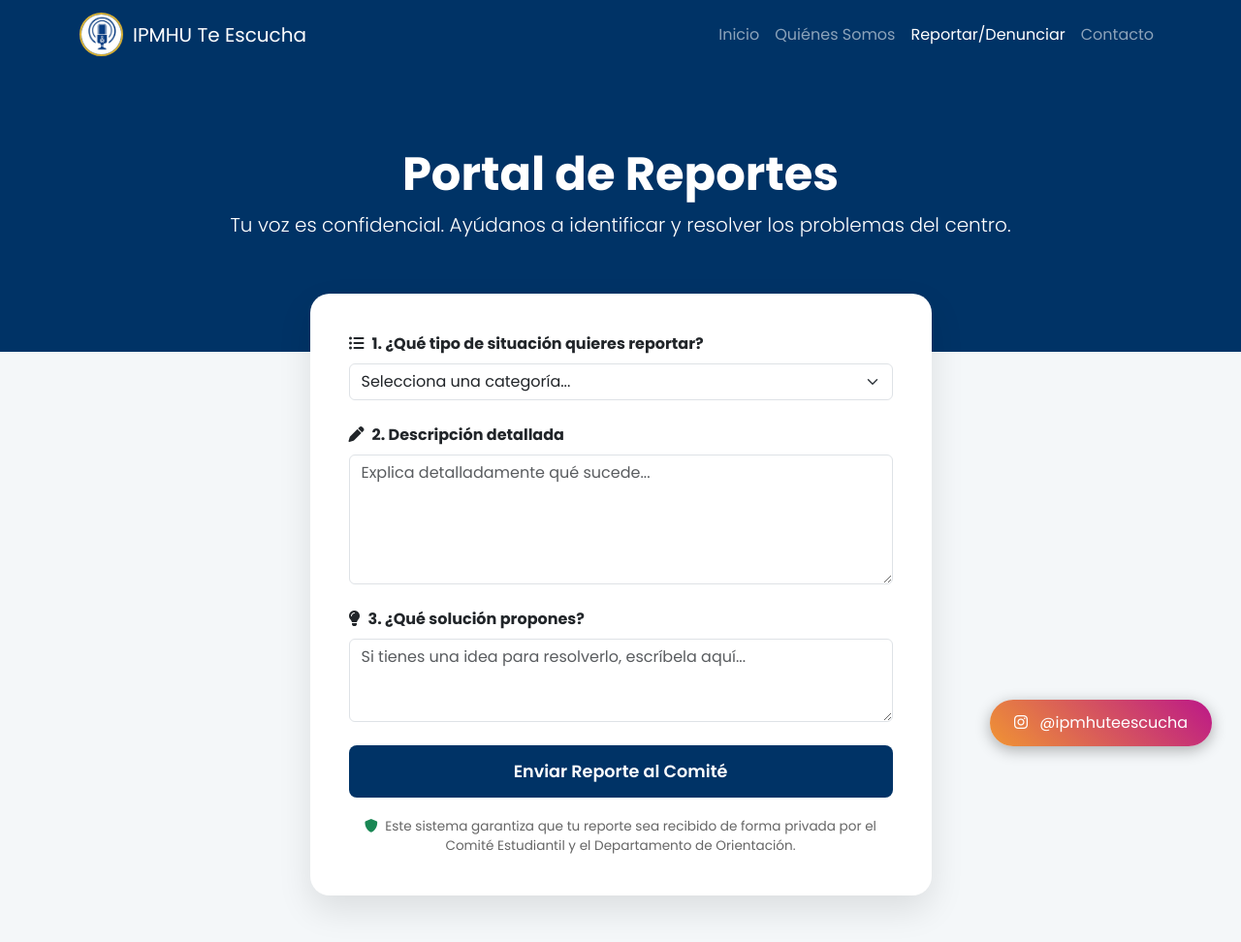
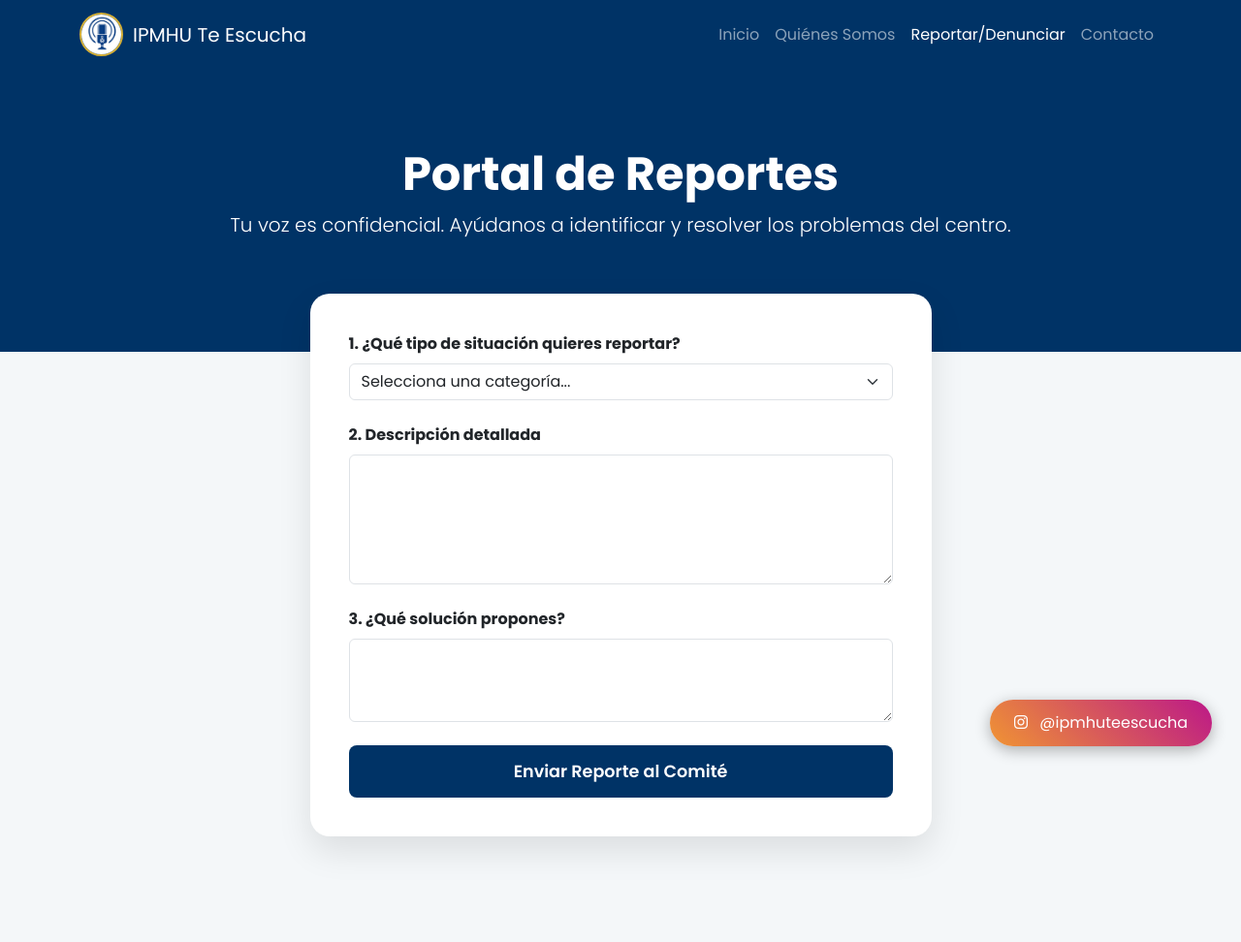
Before and after one commit to ipmhu/ipmhuteescucha, a plain HTML site: page reportar.html in a window 1280 px wide. Shown: the whole page at 97% size. After the commit the page ends 911 px from the top, so only its background shows below. Drawn offline with nearby package versions, Linux system fonts and the light colour scheme.

Commit message:
Update reportar.html

```diff
--- a/reportar.html
+++ b/reportar.html
@@ -99,39 +99,30 @@
                     <script type="text/javascript">var submitted=false;</script>
                     <iframe name="hidden_iframe" id="hidden_iframe" style="display:none;" onload="if(submitted) {window.location='#'; mostrarExito();}"></iframe>
 
-                    <form action="https://docs.google.com/forms/d/e/1FAIpQLSfg7MS8PvEwlXFJ8dt4jp1TRMmIA0XVyWjDo9eQXDWXzpi3pA/formResponse" method="post" target="hidden_iframe" onsubmit="submitted=true;">
+                   <form action="https://docs.google.com/forms/d/e/1FAIpQLSfg7MS8PvEwlXFJ8dt4jp1TRMmIA0XVyWjDo9eQXDWXzpi3pA/formResponse" method="POST" target="hidden_iframe" onsubmit="submitted=true;">
 
     <div class="mb-4">
-                            <label class="form-label fw-bold"><i class="fas fa-list-ul me-2"></i>1. ¿Qué tipo de situación quieres reportar?</label>
+        <label class="form-label fw-bold">1. ¿Qué tipo de situación quieres reportar?</label>
         <select class="form-select" name="entry.1691238910" required>
             <option value="" selected disabled>Selecciona una categoría...</option>
-                                <option value="Infraestructura">Infraestructura (Baños, aulas, áreas comunes)</option>
-                                <option value="Académico">Asuntos Académicos (Clases, horarios, talleres)</option>
-                                <option value="Bienestar Estudiantil">Bienestar Estudiantil (Convivencia, cafetería)</option>
+            <option value="Infraestructura">Infraestructura</option>
+            <option value="Académico">Académico</option>
+            <option value="Bienestar Estudiantil">Bienestar Estudiantil</option>
             <option value="Otros">Otros</option>
         </select>
     </div>
 
     <div class="mb-4">
-                            <label class="form-label fw-bold"><i class="fas fa-pen me-2"></i>2. Descripción detallada</label>
-                            <textarea class="form-control" name="entry.1706240294" rows="5" placeholder="Explica detalladamente qué sucede..." required></textarea>
+        <label class="form-label fw-bold">2. Descripción detallada</label>
+        <textarea class="form-control" name="entry.1706240294" rows="5" required></textarea>
     </div>
 
     <div class="mb-4">
-                            <label class="form-label fw-bold"><i class="fas fa-lightbulb me-2"></i>3. ¿Qué solución propones?</label>
-                            <textarea class="form-control" name="entry.1982705973" rows="3" placeholder="Si tienes una idea para resolverlo, escríbela aquí..."></textarea>
+        <label class="form-label fw-bold">3. ¿Qué solución propones?</label>
+        <textarea class="form-control" name="entry.1982705973" rows="3"></textarea>
     </div>
 
     <button type="submit" class="btn-enviar w-100">Enviar Reporte al Comité</button>
-
-                        <div id="mensajeConfirmacion" class="mt-4 alert alert-success text-center" style="display:none;">
-                            <i class="fas fa-check-circle me-2"></i> ¡Gracias! Tu reporte ha sido enviado con éxito al comité.
-                        </div>
-
-                        <div class="aviso-confidencial">
-                            <i class="fas fa-shield-alt text-success me-1"></i>
-                            Este sistema garantiza que tu reporte sea recibido de forma privada por el Comité Estudiantil y el Departamento de Orientación.
-                        </div>
 </form>
                 </div>
             </div>
@@ -151,4 +142,5 @@
 
     <script src="https://cdn.jsdelivr.net/npm/bootstrap@5.3.0/dist/js/bootstrap.bundle.min.js"></script>
 </body>
+
 </html>
```
Lines whose indentation alone changed are shown as unchanged.
